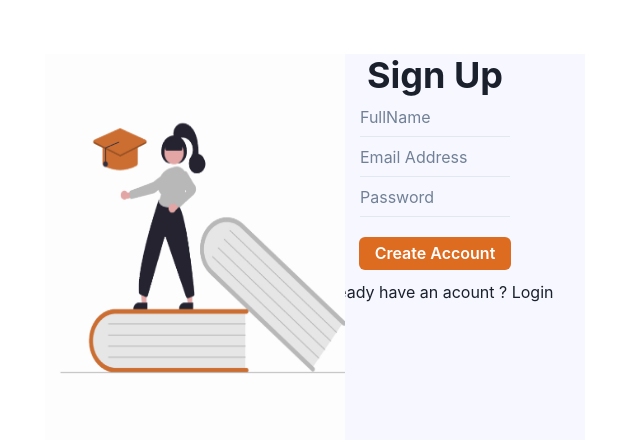
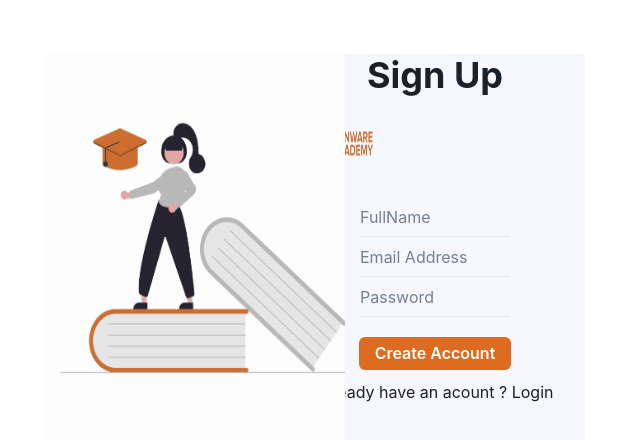
Before and after one commit to AkonaSilwana/Learning_platforms, a React (Create React App) app: page /SignUp in a window 1280 px wide. Shown: the part 146-586 px from the top of the page, without its empty margins (205-845 px from the left). Built offline with nearby package versions, Linux system fonts and the light colour scheme.

Commit message:
feat: added logo

```diff
--- a/src/Components/SignUp.tsx
+++ b/src/Components/SignUp.tsx
@@ -31,7 +31,7 @@ function SignUp() {
 height={'400px'} position={'absolute'} left={'250px'}/>
      <Box background={'#F7F8FF'} width={'300px'} height={'400px'}>
     <Heading>Sign Up</Heading>
-    {/* <Image  src='./Images/logo.png' alt="logo" width={'100px'} height={'100px'}/> */}
+    { <Image  src='./Images/logo.png' alt="logo" width={'100px'} height={'100px'}/> }
 
 <form onSubmit={event => {sendForm(event)}}>
         <fieldset>
```
